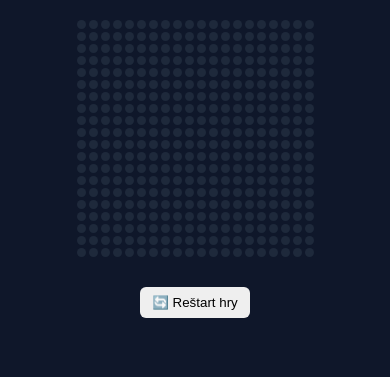
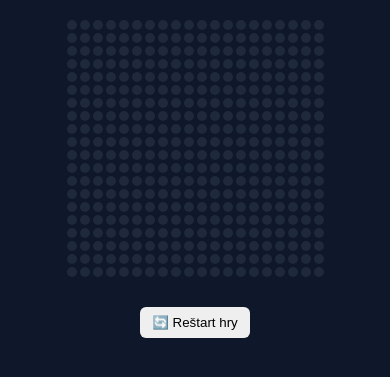
Before and after one commit to idulik/Piskvorky-15x15, a Django app: page /game/ in a window 390 px wide. Shown: the top 377 px of the page. Run offline with Django 5.2, Linux system fonts and the light colour scheme; the visitor is signed in with stand-in values (Sample User, id 1).

Commit message:
uprava pre mobily

```diff
--- a/templates/game.html
+++ b/templates/game.html
@@ -165,15 +165,15 @@ button {
 
 @media (max-width: 768px) {
     .cell {
-        width: 10px;
-        height: 10px;
+        width: 12px;
+        height: 12px;
     }
 }
 
 @media (max-width: 400px) {
     .cell {
-        width: 9px;
-        height: 9px;
+        width: 10px;
+        height: 10px;
     }
 }
 
```
